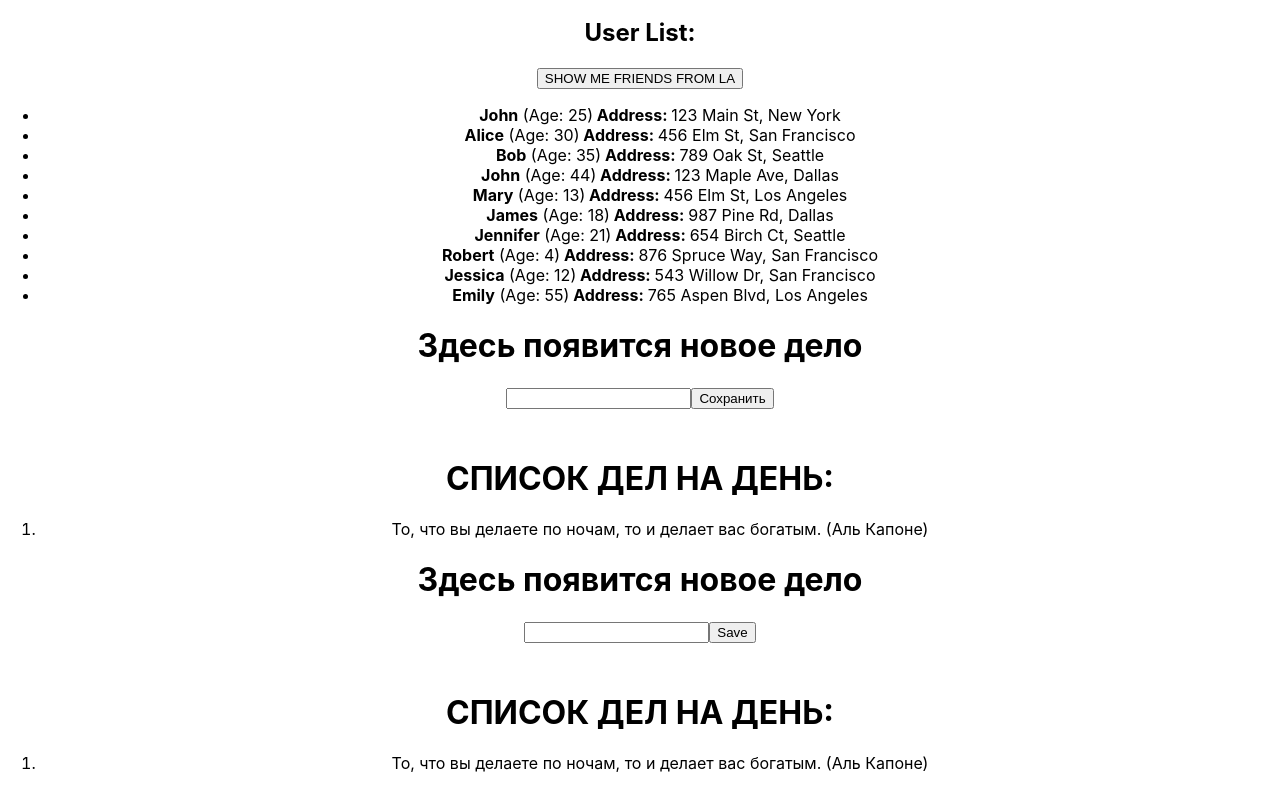
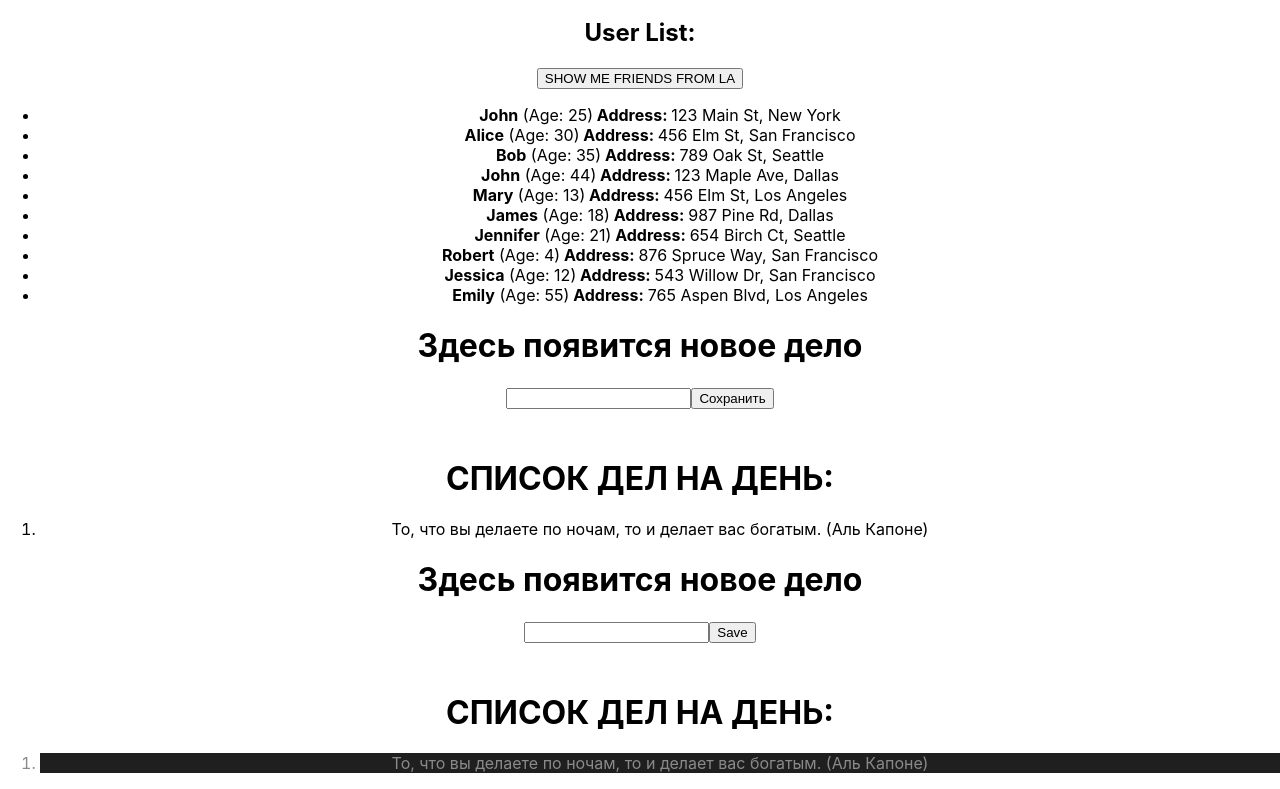
Before and after one commit to 0lgaP1/homework-front-main, a React (Create React App) app: page / in a window 1280 px wide. Shown: the part 271-1060 px from the top of the page. Built offline with nearby package versions, Linux system fonts and the light colour scheme.

Commit message:
Edits 2 to HW4

```diff
--- a/src/HW/4/HW4.tsx
+++ b/src/HW/4/HW4.tsx
@@ -42,7 +42,7 @@ export const HW4 = () => {
                     return (
                         <li key={index}
                             id={`hw04-task-${index}`}
-                            className={index % 2 === 0 ? '' : S.chetNechet}>
+                            className={index % 2 === 0 ? S.chetNechet : ""}>
                             {el}
                         </li>
                     );
```
